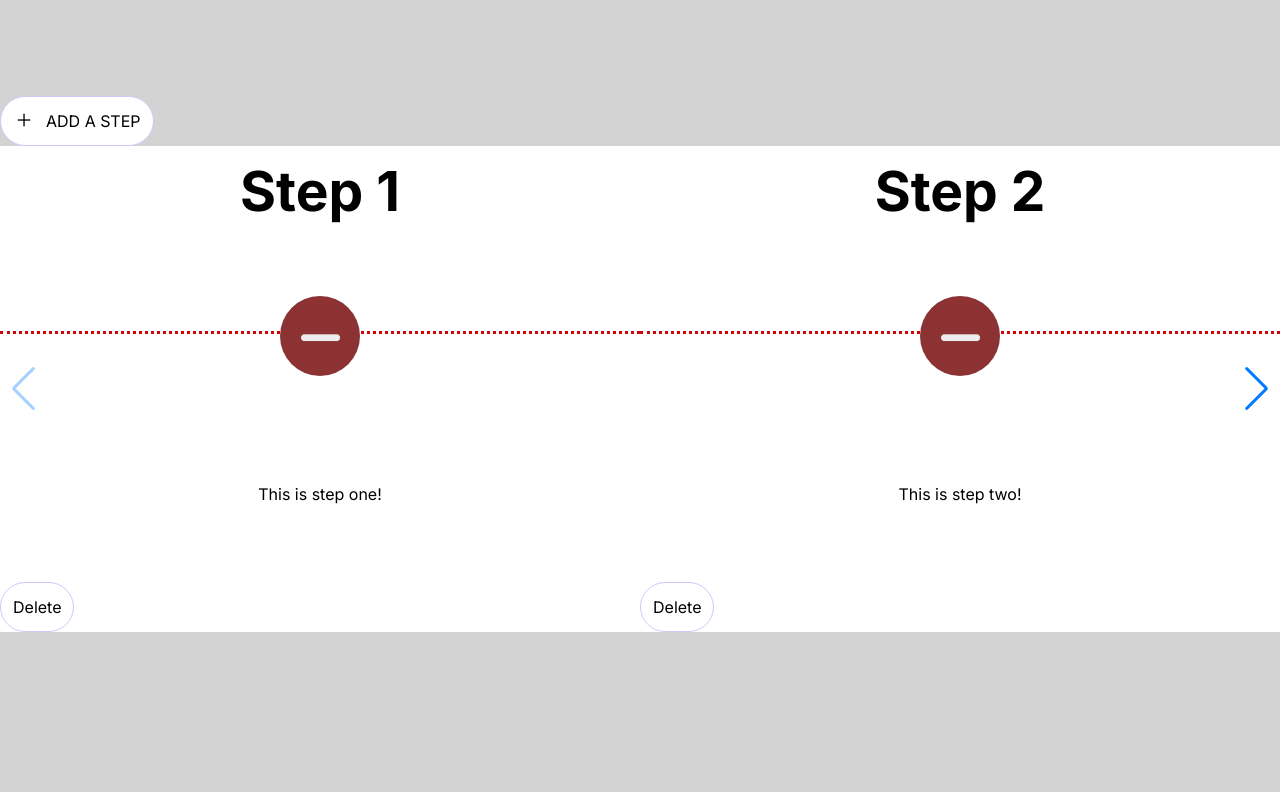
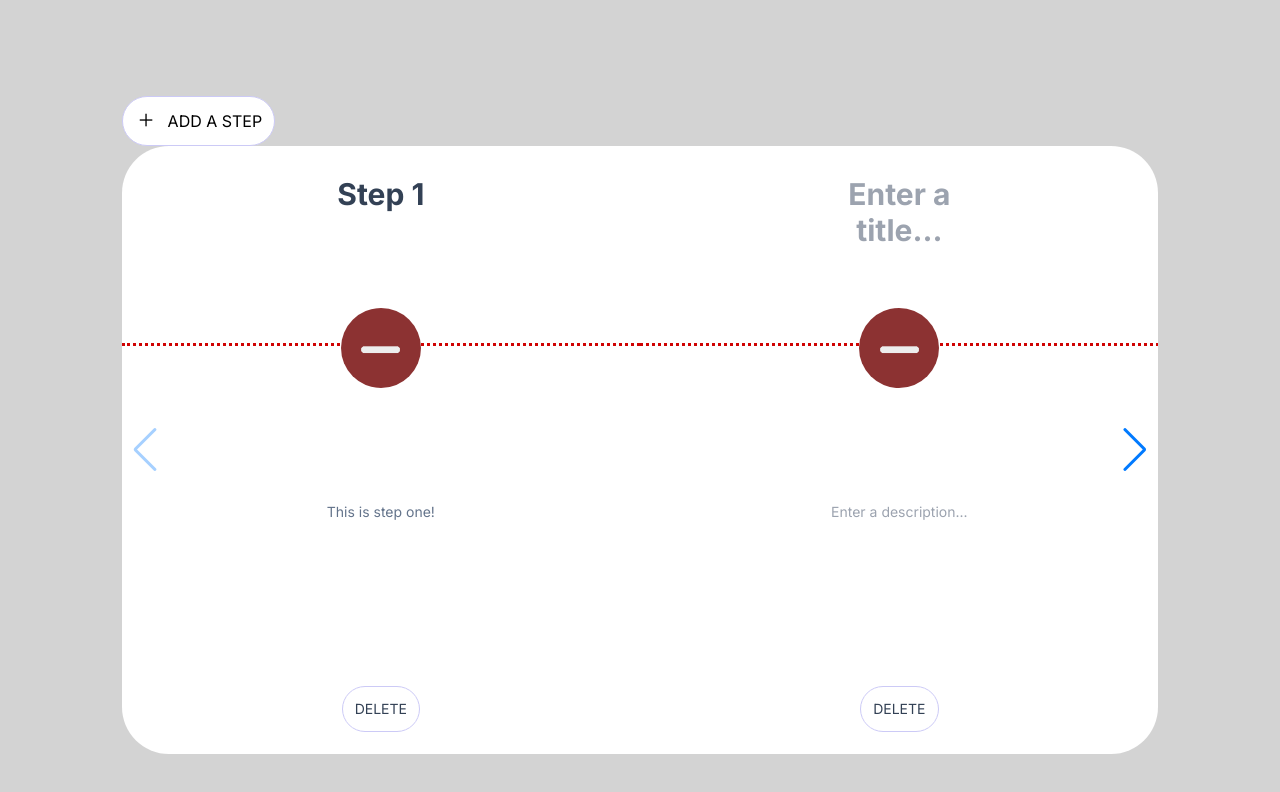
Before and after one commit to marvinhm/TimelineWidget, a Next.js app: page / in a window 1280 px wide. Shown: the top 792 px of the page. Built offline with nearby package versions, Linux system fonts and the light colour scheme.

Commit message:
code clean up &  stle

```diff
--- a/app/pages/TimelineContainer.tsx
+++ b/app/pages/TimelineContainer.tsx
@@ -11,14 +11,14 @@ const steps: TimelineStepType[] = [
   },
   {
     id: 1,
-    title: "Step 2",
-    description: "This is step two!",
+    title: "",
+    description: "",
     completed: false
   },
   {
     id: 2,
-    title: "Step 3",
-    description: "This is step three!",
+    title: "",
+    description: "",
     completed: false
   }
 ]
@@ -47,10 +47,6 @@ function TimelineContainer() {
 
   }
 
-  useEffect(() => {
-    console.log("timelineData", timelineData);
-  }, [timelineData])
-
 
   return (
     <div className="timelineContainer">
@@ -61,7 +57,7 @@ function TimelineContainer() {
             <p>ADD A STEP</p>
           </button>
         </div>
-        <div className="col-md-12">
+        <div className="tl-swiper-content md:container md:mx-auto">
           <TimelineSwiper
             data={timelineData}
             dataSetter={setTimelineData}
--- a/app/pages/TimelineSwiper.tsx
+++ b/app/pages/TimelineSwiper.tsx
@@ -20,15 +20,9 @@ interface TimelineSwiperProps {
 
 function TimelineSwiper({ data, dataSetter }: TimelineSwiperProps) {
 
-  const handleComplete = () => {
-
-  }
 
   const handleFieldChange = (index: number, ev1: React.ChangeEvent<HTMLTextAreaElement>) => {
     const { value, name } = ev1.target;
-
-    console.log('index: ' + index);
-    console.log('property name: '+ name);
 
     dataSetter(
       data.map(item =>
@@ -66,9 +60,10 @@ function TimelineSwiper({ data, dataSetter }: TimelineSwiperProps) {
                 <div className="step--timeline_section">
                   <div className="step-title--timeline_section m-0 font-bold">
                     <textarea
-                      rows={1}
-                      cols={step.title.length}
-                      placeholder="Step Title"
+                      className="text-slate-700 dark:text-slate-800 mt-2 text-base sm:text-lg md:text-xl lg:text-2xl xl:text-3xl"
+                      cols={7}
+                      rows={2}
+                      placeholder="Enter a title..."
                       name="title"
                       defaultValue={step.title}
                       onChange={(e: React.ChangeEvent<HTMLTextAreaElement>) =>
@@ -100,9 +95,10 @@ function TimelineSwiper({ data, dataSetter }: TimelineSwiperProps) {
               <div className="content--timeline_section flex inline-flex">
                 <div className="step-desc--timeline_section">
                   <textarea
-                    rows={1}
-                    cols={step.description.length}
-                    placeholder="Step Description"
+                    className="text-slate-500 dark:text-slate-600 mt-2 text-sm"
+                    rows={5}
+                    cols={20}
+                    placeholder="Enter a description..."
                     name="description"
                     defaultValue={step.description}
                     onChange={(event: React.ChangeEvent<HTMLTextAreaElement>) =>
@@ -112,14 +108,16 @@ function TimelineSwiper({ data, dataSetter }: TimelineSwiperProps) {
                 </div>
               </div>
             </div>
+            <div className='tl-delete-section'>
               <button
-              className='tl-btn'
+                className='tl-btn text-slate-700 mt-2 text-sm'
                 onClick={() => {
                   dataSetter(data.filter((item) => item.id !== step.id));
                 }}
               >
-              Delete
+                DELETE
               </button>
+            </div>
           </SwiperSlide>
         ))}
       </Swiper>
--- a/app/pages/styles.css
+++ b/app/pages/styles.css
@@ -42,13 +42,19 @@ textarea {
   width: fit-content;
 }
 
+.tl-swiper-content {
+  border-radius: 47px;
+  background: white;
+}
+
 .swiper-slide {
   text-align: center;
-  background: #fff;
+  padding-bottom: 22px;
+  padding-top: 22px;
 }
 
 .swiper-size {
-  width: 100vw;
+  width: 81vw;
 }
 
 .unchecked-step, .checked-step   {
@@ -112,3 +118,8 @@ textarea {
   background-color: rgb(255, 255, 255);
   border: 1px solid rgb(204, 202, 246);
 }
+
+.tl-delete-section {
+  display: flex;
+  justify-content: center;
+}
```
Lines whose indentation alone changed are shown as unchanged.
